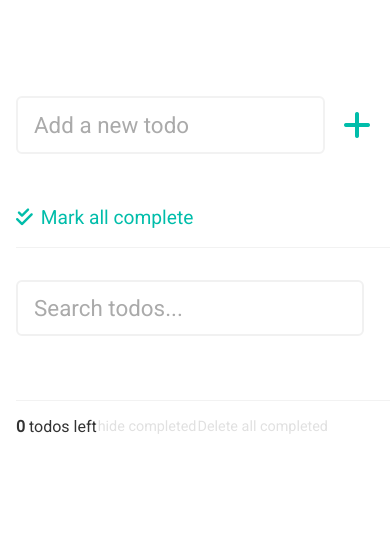
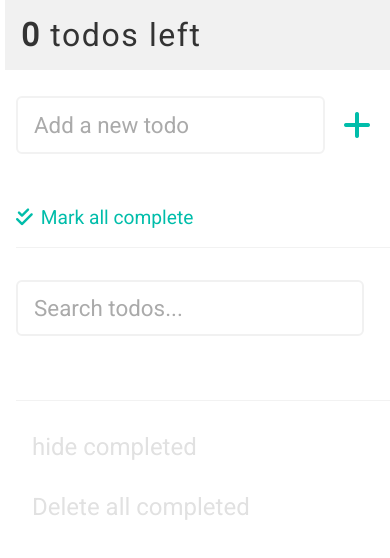
Before and after one commit to edinburghrules/React-todolist, a React (Create React App) app: page / in a window 390 px wide. Shown: the top 558 px of the page. Built offline with nearby package versions, Linux system fonts and the light colour scheme.

Commit message:
completed styling for mobile

```diff
--- a/src/TodoList.js
+++ b/src/TodoList.js
@@ -156,6 +156,7 @@ class TodoList extends React.Component {
       if(this.state.allCompleted) {
         return (
           <button
+            disabled={this.state.todos.length < 1}
             className="mark-all__btn mark-all__btn--incomplete"
             onClick={this.markAllComplete}>
             <i className="fas fa-exclamation"></i>
@@ -165,6 +166,7 @@ class TodoList extends React.Component {
       } else {
         return (
           <button
+            disabled={this.state.todos.length < 1}
             className="mark-all__btn mark-all__btn--complete"
             onClick={this.markAllComplete}>
             <i className="fas fa-check-double"></i>
@@ -190,7 +192,8 @@ class TodoList extends React.Component {
         </div>
         <div className="line-break"></div>
         <div className="footer">
-          <p className="footer_info"><span>{incompleteTodos()}</span> todos left</p>
+          <p className="footer__info"><span>{incompleteTodos()}</span> todos left</p>
+          <div className="footer__btns">
             <button disabled={completeTodos() === 0}  className="footer__btn" onClick={this.hideCompleted}>
               {this.state.hideCompleted ? 'show all' : 'hide completed'}
             </button>
@@ -202,6 +205,7 @@ class TodoList extends React.Component {
             </button>
           </div>
         </div>
+      </div>
     )
   }
 }
--- a/src/sass/partials/todolist.scss
+++ b/src/sass/partials/todolist.scss
@@ -8,9 +8,10 @@
   box-shadow: 0px 14px 14px #ccc;
 
   @media (max-width: 450px) {
+   transform: none;
    width: 100vw;
    padding: 1rem;
-   margin: 0 auto;
+   margin: 4rem auto;
    box-shadow: none;
   }
 }
@@ -84,15 +85,28 @@
 .footer {
   display: flex;
   justify-content: space-between;
+  flex-wrap: wrap;
 
   @media (max-width: 450px) {
+    flex-direction: column;
+    align-items: center;
     width: 80%;
+    font-size: 1.4rem;
+  }
+
+  &__btns {
+    color: #777;
   }
 
   &__btn {
     all: unset;
-    font-size: 0.9rem;
     cursor: pointer;
+
+
+    @media (max-width: 450px) {
+      margin: 1rem;
+      font-size: 1.5rem;
+    }
 
     &:disabled {
       color: #e1e1e1;
@@ -100,8 +114,16 @@
   }
 
   &__info {
-    all: unset;
-    font-size: 0.9rem;
+    @media (max-width: 450px) {
+      position: absolute;
+      top: 0;
+      left: 5px;
+      font-size: 2rem;
+      background: #f1f1f1;
+      width: 100%;
+      padding: 1rem;
+      letter-spacing: 0.1rem;
+    }
   }
 
 }
```
Lines whose indentation alone changed are shown as unchanged.
